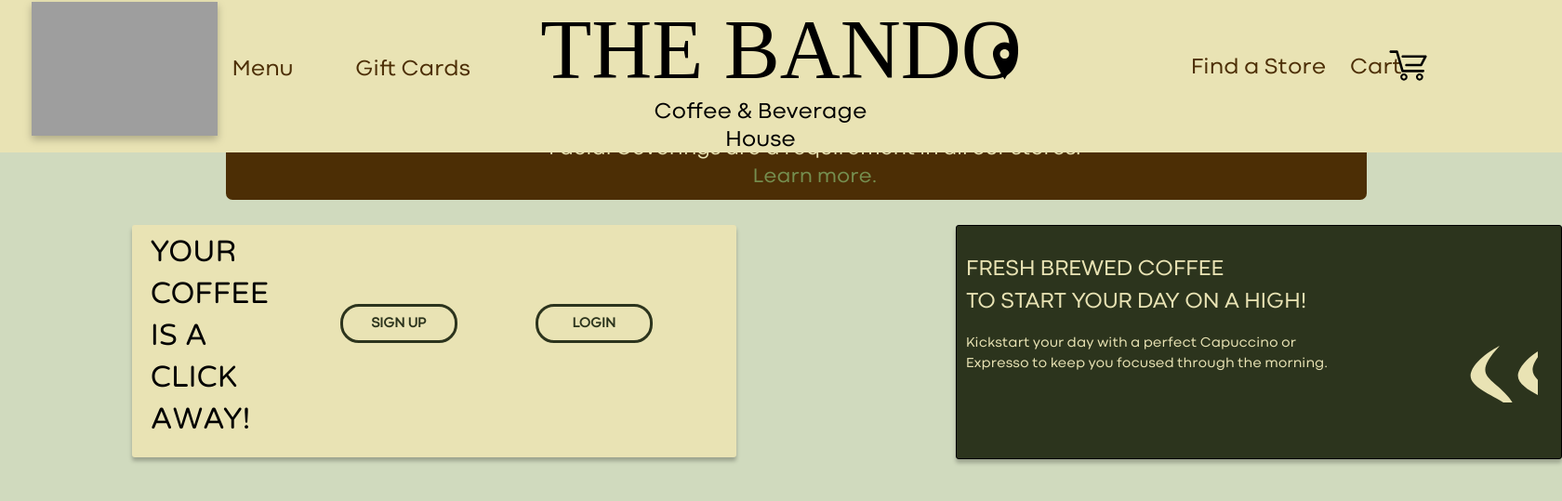
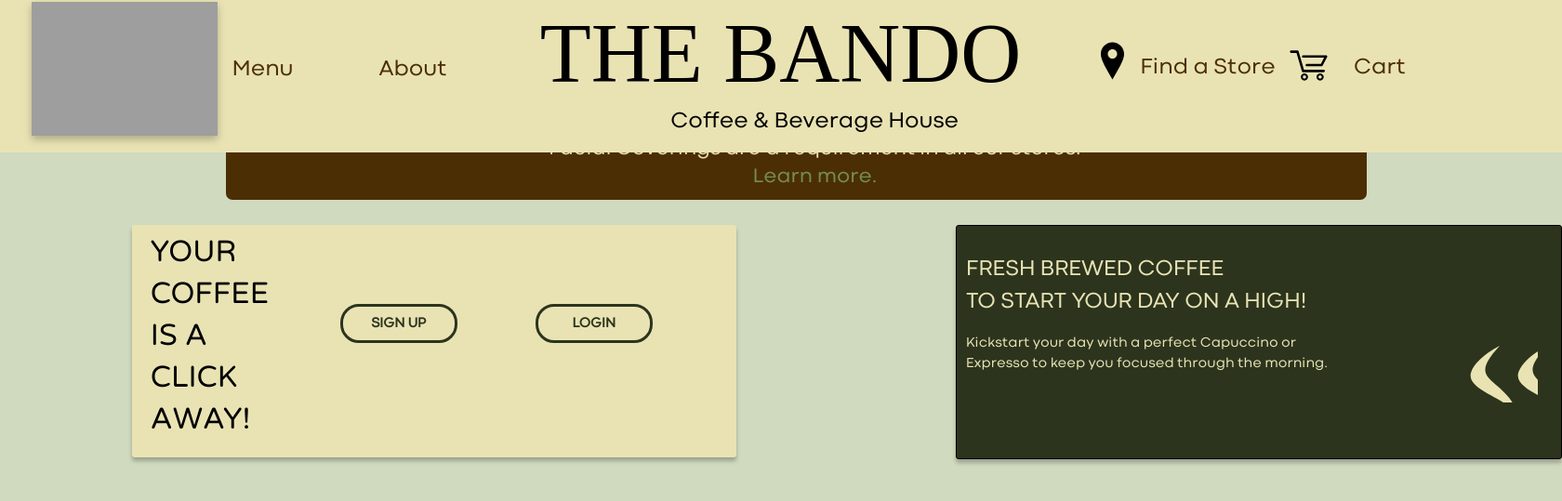
Before and after one commit to koechian/Year1-WebDevAssignment, a PHP site: page /HTML/index.html in a window 1680 px wide. Shown: the top 539 px of the page at 93% size. Run offline with PHP 8.4, Linux system fonts and the light colour scheme; grey boxes are pictures that could not be loaded.

Commit message:
Banner and Cart

```diff
--- a/CSS/index.css
+++ b/CSS/index.css
@@ -6,38 +6,35 @@ html {
 
 /* Fonts declaration  */
 
-
 @font-face {
-  font-family: 'Aileron';
-  src: url('/Assets/Fonts/Aileron-Regular.woff2') format('woff2'),
-      url('/Assets/Fonts/Aileron-Regular.woff') format('woff'),
-      url('/Assets/Fonts/Aileron-Regular.ttf') format('truetype');
+  font-family: "Aileron";
+  src: url("/Assets/Fonts/Aileron-Regular.woff2") format("woff2"),
+    url("/Assets/Fonts/Aileron-Regular.woff") format("woff"),
+    url("/Assets/Fonts/Aileron-Regular.ttf") format("truetype");
   font-weight: normal;
   font-style: normal;
   font-display: swap;
 }
 
 @font-face {
-  font-family: 'Codec Cold Trial';
-  src: url('/Assets/Fonts/CodecColdTrial-Regular.woff2') format('woff2'),
-      url('/Assets/Fonts/CodecColdTrial-Regular.woff') format('woff'),
-      url('/Assets/Fonts/CodecColdTrial-Regular.ttf') format('truetype');
+  font-family: "Codec Cold Trial";
+  src: url("/Assets/Fonts/CodecColdTrial-Regular.woff2") format("woff2"),
+    url("/Assets/Fonts/CodecColdTrial-Regular.woff") format("woff"),
+    url("/Assets/Fonts/CodecColdTrial-Regular.ttf") format("truetype");
   font-weight: normal;
   font-style: normal;
   font-display: swap;
 }
 
 @font-face {
-  font-family: 'Varela Round';
-  src: url('/Assets/Fonts/VarelaRound-Regular.woff2') format('woff2'),
-      url('/Assets/Fonts/VarelaRound-Regular.woff') format('woff'),
-      url('/Assets/Fonts/VarelaRound-Regular.ttf') format('truetype');
+  font-family: "Varela Round";
+  src: url("/Assets/Fonts/VarelaRound-Regular.woff2") format("woff2"),
+    url("/Assets/Fonts/VarelaRound-Regular.woff") format("woff"),
+    url("/Assets/Fonts/VarelaRound-Regular.ttf") format("truetype");
   font-weight: normal;
   font-style: normal;
   font-display: swap;
 }
-
-
 
 /* Banner 1 */
 #banner1 {
@@ -69,7 +66,6 @@ html {
   -webkit-font-smoothing: antialiased;
   -moz-osx-font-smoothing: grayscale;
   text-rendering: optimizeLegibility;
-
 
   color: #e9e3b4;
 }
@@ -125,8 +121,8 @@ html {
   color: #4c2e05;
 }
 
-/* GIFT CARDS */
-#gift_button {
+/* ABOUT */
+#about_button {
   position: absolute;
   left: 18.28%;
   right: 65.42%;
@@ -153,15 +149,14 @@ html {
   height: 61px;
 
   position: absolute;
-  left: 1060px;
+  left: 70vw;
   right: 20px;
   top: 45px;
   bottom: 89.54%;
 }
 #find_a_store {
   position: absolute;
-  left: 71.56%;
-  right: 175px;
+  left: 73vw;
   top: 58px;
   bottom: 89.91%;
 
@@ -185,15 +180,14 @@ html {
   height: 61px;
 
   position: absolute;
-  right: 145px;
+  right: 15vw;
   top: 50px;
   bottom: 89.54%;
 }
 
 #cart1 {
   position: absolute;
-  left: 1280px;
-  right: 0px;
+  right: 10vw;
   top: 58px;
   bottom: 89.63%;
 
@@ -350,63 +344,12 @@ a {
   background-image: url(/Assets/Untitled.svg);
 }
 
-/* Rectangle 7 */
-
-position: absolute;
-width: 769px;
-height: 408px;
-
-background: url(IcedTea.png);
-filter: drop-shadow(0px 4px 4px rgba(0, 0, 0, 0.25));
-
-/* Rectangle 8 */
-
-position: absolute;
-width: 748px;
-height: 408px;
-
-background: #b7caf6;
-box-shadow: 0px 4px 4px rgba(0, 0, 0, 0.25);
-
-/* DELIGHTFULLY CHILL */
-
-position: absolute;
-width: 486px;
-height: 60px;
-
-font-family: Quicksand;
-font-style: normal;
-font-weight: bold;
-font-size: 48px;
-line-height: 60px;
-/* identical to box height */
-
-text-align: center;
-
-color: #000000;
-
-/* Refresh your day with the bright, tropical flavors of our Lemon Punch and Vanilla Swirl */
-
-position: absolute;
-width: 472px;
-height: 132px;
-
-font-family: Quantico;
-font-style: normal;
-font-weight: bold;
-font-size: 24px;
-line-height: 34px;
-text-align: center;
-
-color: #183b63;
-
 /* THE BANDO */
 #header_parent {
   width: 571px;
   left: calc(50% - 571px / 2 - 0.5px);
   top: 2.41%;
-
-  background-color: #4c2e05;
+  position: absolute;
 }
 #header_text {
   font-family: Ailerons;
@@ -423,13 +366,13 @@ color: #183b63;
 /* Coffee & Beverage House */
 #subheader_parent {
   position: absolute;
-  left: 41.25%;
+  left: 40.25%;
   right: 42.29%;
   top: 90px;
   bottom: 88.52%;
   padding-top: 0px;
-  margin-top: 0px;
-  width: 250px;
+  margin-top: 10px;
+  width: 400px;
 }
 #subheader_text {
   font-family: Codec Cold Trial;
@@ -438,6 +381,7 @@ color: #183b63;
   font-size: 24px;
   line-height: 30px;
   text-align: center;
+  justify-self: center;
 
   color: #000000;
 }
--- a/HTML/index.html
+++ b/HTML/index.html
@@ -12,7 +12,7 @@
     <div id="main_banner">
       <div id="logo_container"></div>
       <a href="#" id="menu_button">Menu</a>
-      <a href="#" id="gift_button">Gift Cards</a>
+      <a href="#" id="about_button">About</a>
       <a href="#" id="location_img"></a>
       <a href="#" id="find_a_store">Find a Store</a>
       <a href="#" id="cart1">Cart</a>
@@ -66,5 +66,7 @@
       </div>
       <div class="coffee_cup"></div>
     </div>
+
+
   </body>
 </html>
```
